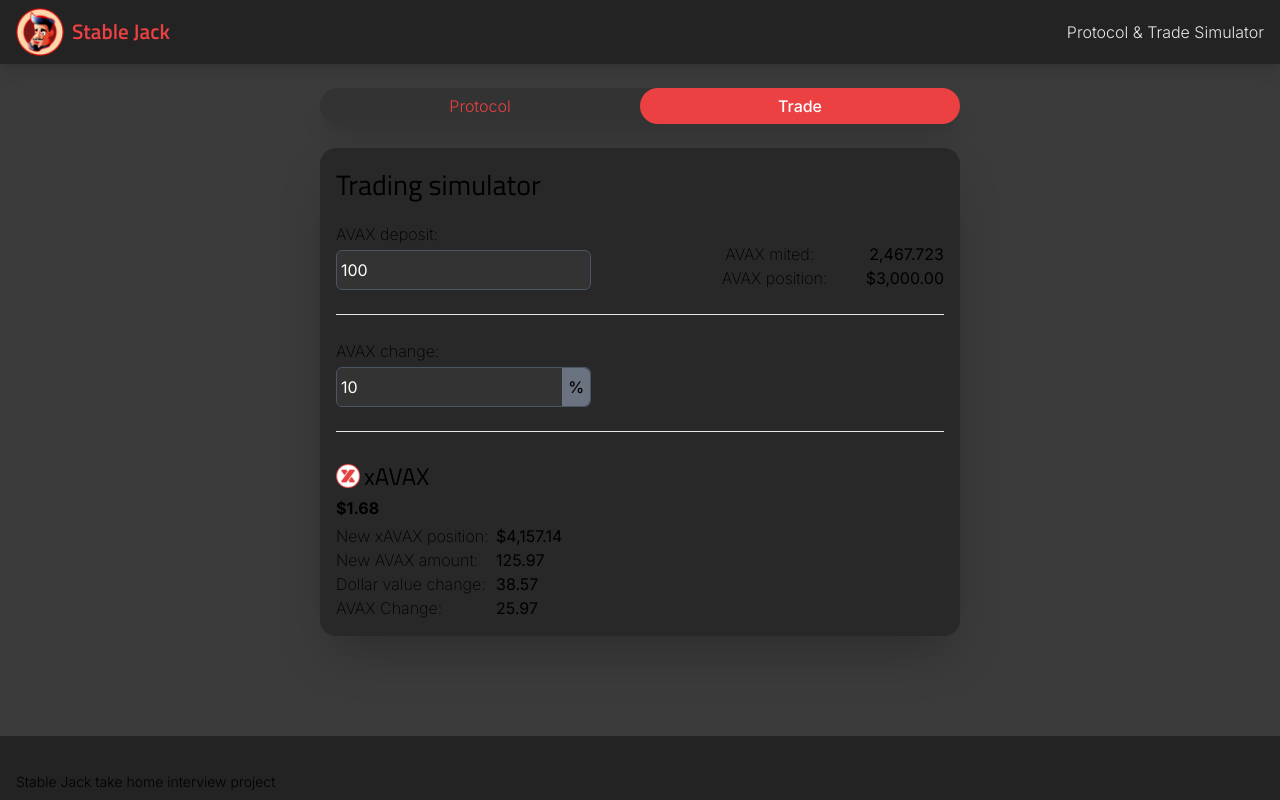
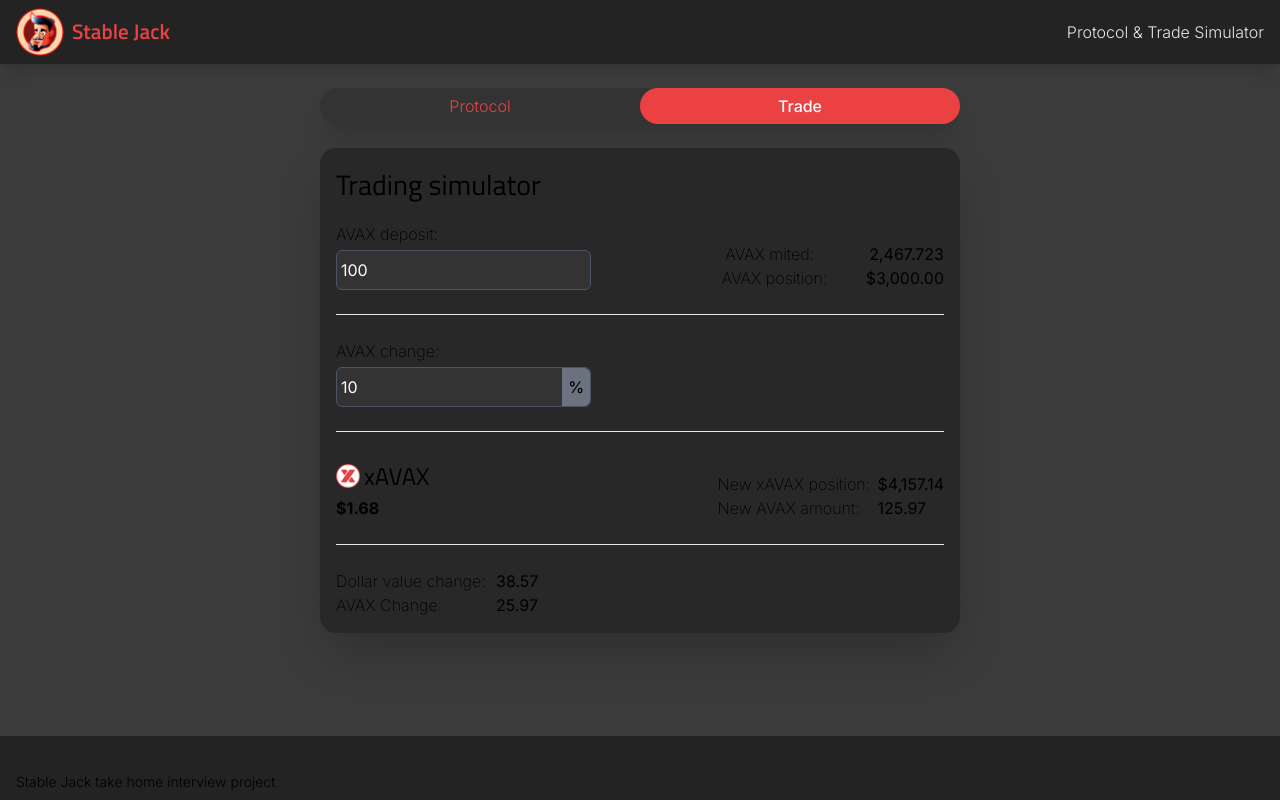
Before and after one commit to ceyhunalatte/sj-calculator, a Next.js app: page / in a window 1280 px wide. Both pictures are taken after a click on the button "Trade". Built offline with nearby package versions, Linux system fonts and the light colour scheme.

Commit message:
update trading ui for consistency

```diff
--- a/src/app/components/trading.tsx
+++ b/src/app/components/trading.tsx
@@ -111,11 +111,13 @@
 
       <hr className='my-6' />
 
+      <div className='flex max-sm:flex-col w-full justify-between'>
         <Coin
           name='xAVAX'
           value={getXavaxPrice(true)}
         />
 
+        <div className='w-[42%] max-sm:w-full max-sm:mt-2 flex flex-col justify-end'>
           <div className='flex-row flex mt-1'>
             <p className='w-[160px]'>New xAVAX position: </p>
             <p className='font-normal'>{formatCurrency(getPosition(true))}</p>
@@ -125,6 +127,10 @@
             <p className='w-[160px]'>New AVAX amount: </p>
             <p className='font-normal'>{avaxReturned.toFixed(2)}</p>
           </div>
+        </div>
+      </div>
+
+      <hr className='my-6' />
 
       <div className='flex-row flex'>
         <p className='w-[160px]'>Dollar value change: </p>
```
Lines whose indentation alone changed are shown as unchanged.
